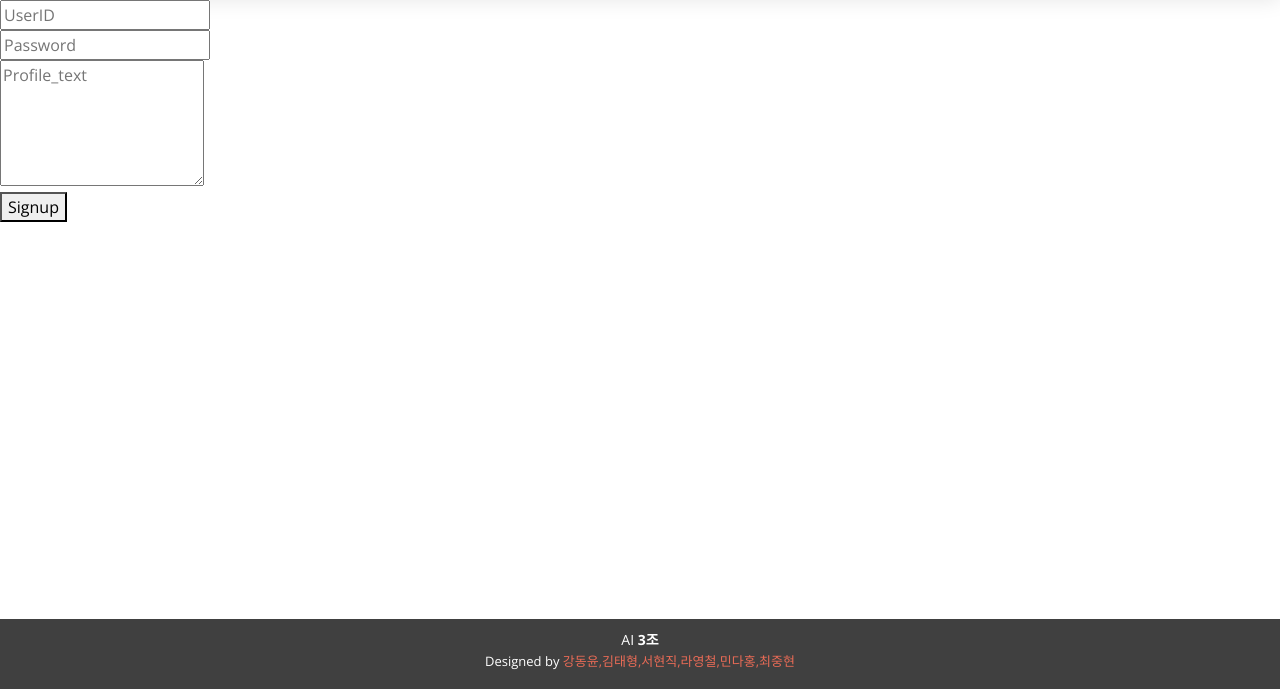
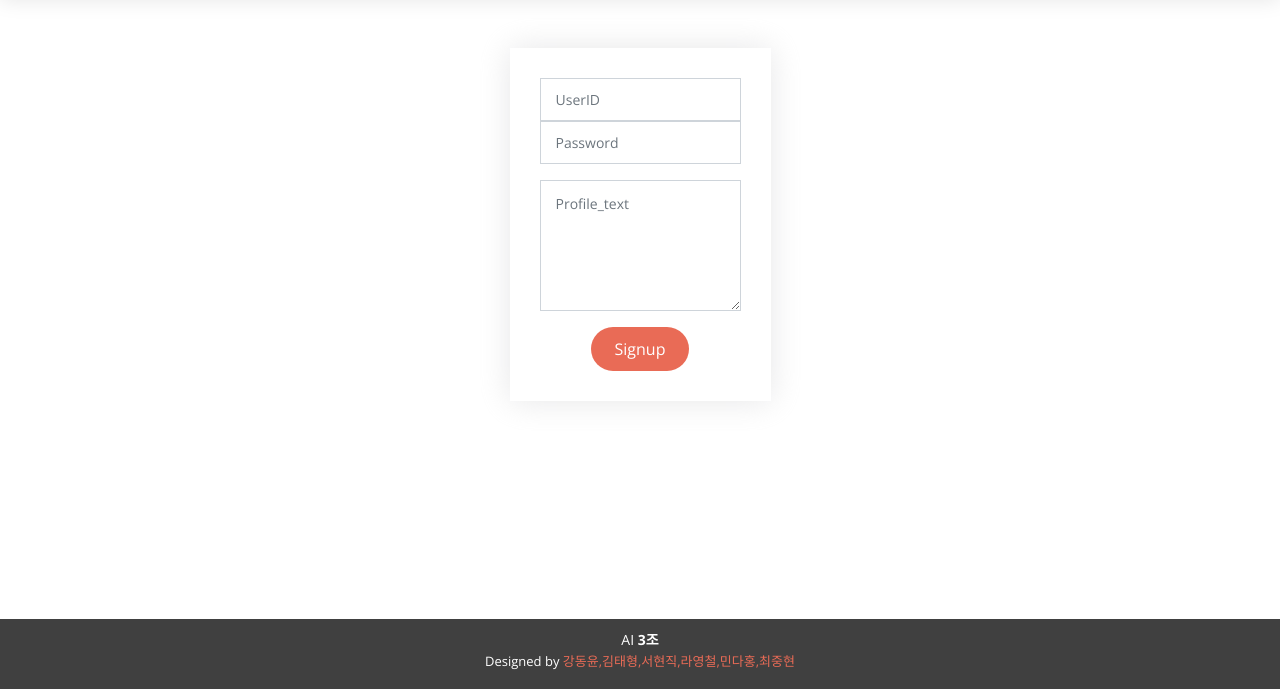
Before and after one commit to AIVLE-School-first-Big-Project/AI_PLAYGROUND, a Django app: page /member/signup/ in a window 1280 px wide. Shown: the part 111-800 px from the top of the page. Run offline with Django 4.2, Linux system fonts and the light colour scheme; parts of the project's set-up code (start-up, migrations or seed data) failed here and were passed over; some libraries are stand-ins or nearby versions.

Commit message:
Update member

```diff
--- a/play_django/member/templates/member/reference.html
+++ b/play_django/member/templates/member/reference.html
@@ -1,6 +1,6 @@
 <!DOCTYPE html>
 <html>
-    <script src="{% static 'assets/js/jwt-decode.js' %}"></script>
+    <script src="{% static 'member/jwt-decode.js' %}"></script>
     <script src="https://unpkg.com/axios/dist/axios.min.js"></script>
     <script>
         // jwt 토큰의 사용자 정보를 가져오는 참고용 코드
--- a/play_django/member/templates/member/signup.html
+++ b/play_django/member/templates/member/signup.html
@@ -1,26 +1,40 @@
 {% extends 'base.html' %}
 {% load static %}
 {% block content %}
-
-    <div>
-        <form action="{% url 'member:signup' %}" method="post" role="form">
+<br>
+<br>
+<section id="contact" class="contact">
+  <div class="container">
+    <div class="row d-flex justify-content-center">
+      <div class='col-lg-3 col-md-6'>
+        <form action="{% url 'member:signup' %}" method="post" role="form" class="php-email-form">
           {% csrf_token %}
-          <div>
-            <div>
-              <input type="text" name="user_id" id="name" placeholder="UserID" required>
+          <div class="row d-flex justify-content-center">
+            <div class="col-md-12 form-group">
+              <input type="text" name="user_id" class="form-control" id="name" placeholder="UserID" required="">
             </div>
-            <div>
-              <input type="password" name="password" id="email" placeholder="Password" required>
+            <div class="w-100"></div>
+            <div class="col-md-12 form-group mt-3 mt-md-0">
+              <input type="password" class="form-control" name="password" id="password" placeholder="Password"
+                required="">
             </div>
-          <div>
-          <div>
-            <textarea name="profile_text" rows="5" placeholder="Profile_text" required></textarea>
+            <div class="w-100"></div>
+            <div class="form-group mt-3">
+              <textarea class="form-control" name="profile_text" rows="5" placeholder="Profile_text" required></textarea>
+            </div>
           </div>
-
-          <div>
+          <div class="my-3">
+            <div class="loading">Loading</div>
+            <div class="error-message"></div>
+            <div class="sent-message">Signup Success</div>
+          </div>
+          <div class="text-center">
             <button type="submit">Signup</button>
           </div>
         </form>
+      </div>
     </div>
+  </div>
+</section>
 
 {% endblock %}
```
Also changed, not shown: play_django/member/templates/member/login.html (+26 -14 lines), play_django/member/static/member/jwt-decode.js (renamed from play_django/base/static/assets/js/jwt-decode.js).
